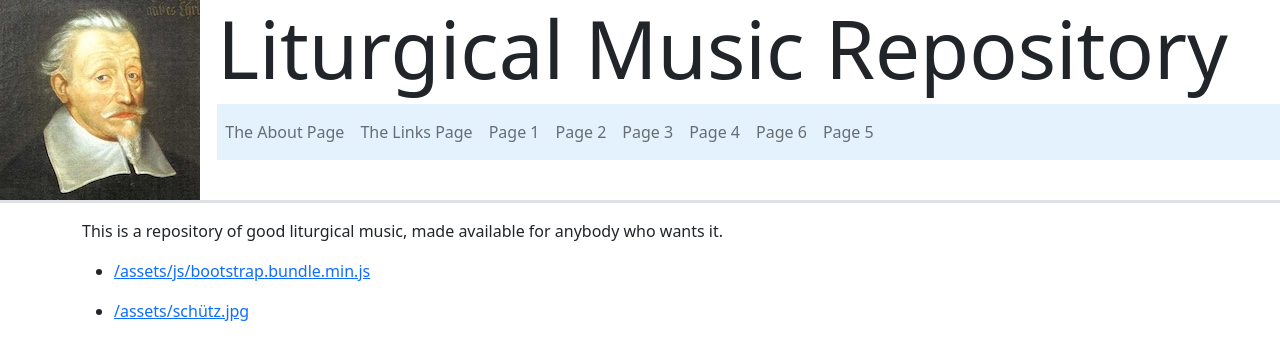
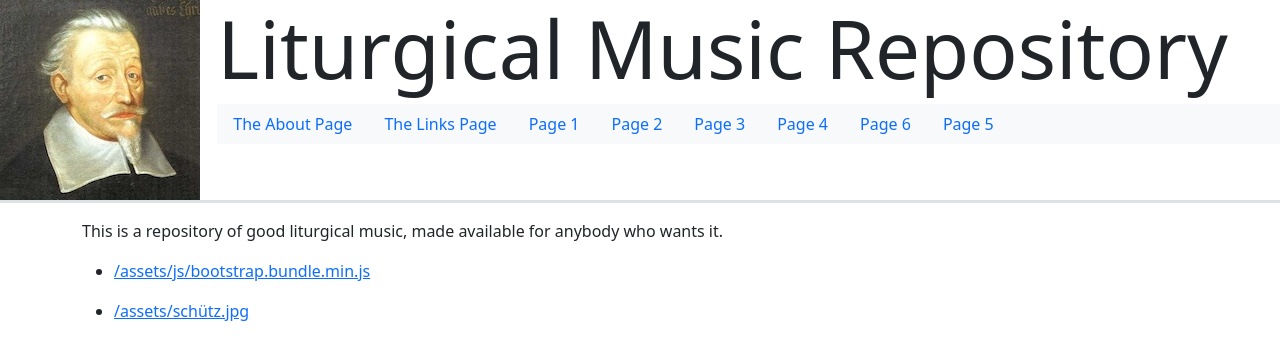
Before and after one commit to coranglais16/liturgical-music, a Jekyll site: the page built from docs/index.md, in a window 1280 px wide. Shown: the top 360 px of the page. Built offline with Jekyll 4.4.1, drawn with Linux system fonts in a browser that asks for light colours.

Commit message:
change navbar to nav

```diff
--- a/docs/_layouts/default.html
+++ b/docs/_layouts/default.html
@@ -16,13 +16,11 @@
 		</div>
 		<div class="col">
 			<h1 class="display-1">{{ site.title }}</h1>
-			<nav class="navbar navbar-expand-lg" style="background-color: #e3f2fd;">
-				<div class="navbar-nav">
-					{%- assign list_pages = site.html_pages | where_exp: "item", "item.title != 'Home'" %}
-					{%- for p in list_pages %}
-						<a href="{{ p.url | relative_url }}" class="nav-link">{{ p.title }}</a>
-					{%- endfor %}
-				</div>
+			<nav class="nav bg-light">
+				{%- assign list_pages = site.html_pages | where_exp: "item", "item.title != 'Home'" %}
+				{%- for p in list_pages %}
+					<a href="{{ p.url | relative_url }}" class="nav-link">{{ p.title }}</a>
+				{%- endfor %}
 			</nav>
 		</div>
 	</div>
```
